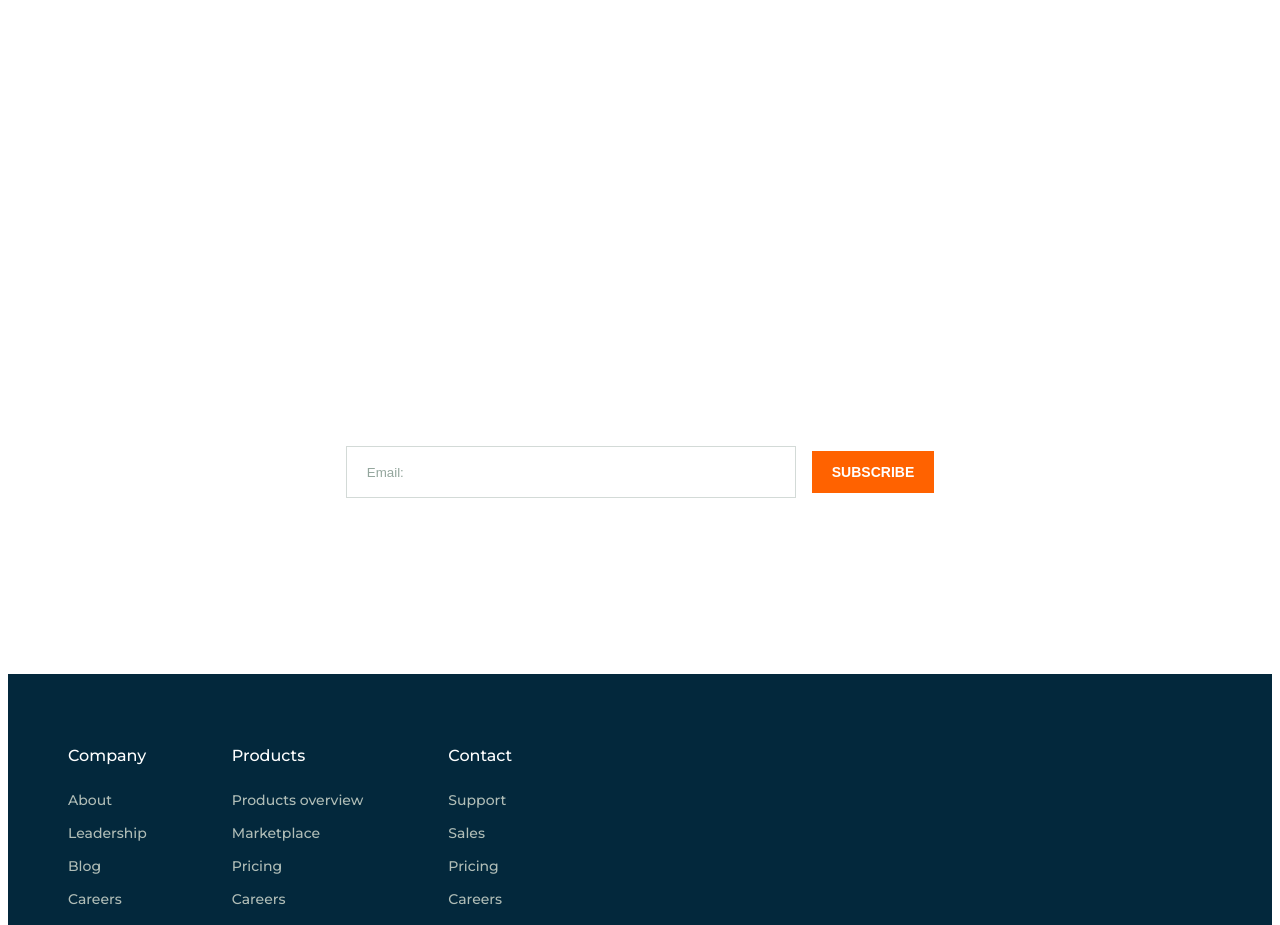
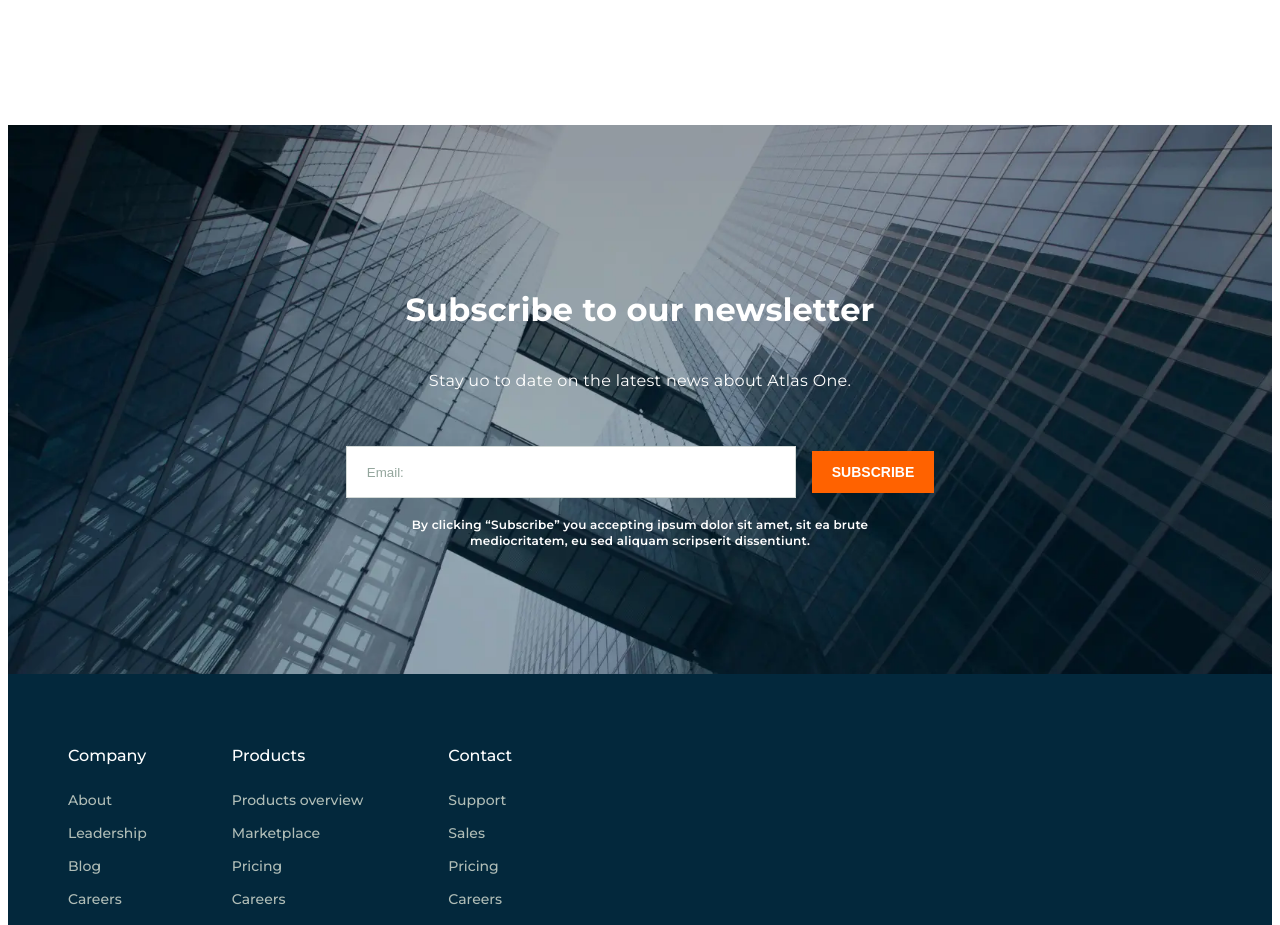
Before and after one commit to didurfv/BroxEquity, a plain HTML site: page index.html in a window 1280 px wide. Shown: the part 6460-7385 px from the top of the page. Drawn offline with Linux system fonts and the light colour scheme.

Commit message:
Update main.css

```diff
--- a/css/main.css
+++ b/css/main.css
@@ -204,7 +204,7 @@ body.locked {
   padding: 204px 10px;
   color: var(--white);
   text-align: center;
-  background: url(./img/contacts.jpg) center/cover no-repeat;
+  background: url(../img/contacts.jpg) center/cover no-repeat;
 }
 
 .contacts_title {
@@ -1061,7 +1061,7 @@ span:hover {
 
 @supports (-webkit-appearance:none) {
   .section_contacts {
-    background: url(./img/contacts.webp) center/cover no-repeat;
+    background: url(../img/contacts.webp) center/cover no-repeat;
   }
 }
 
```
